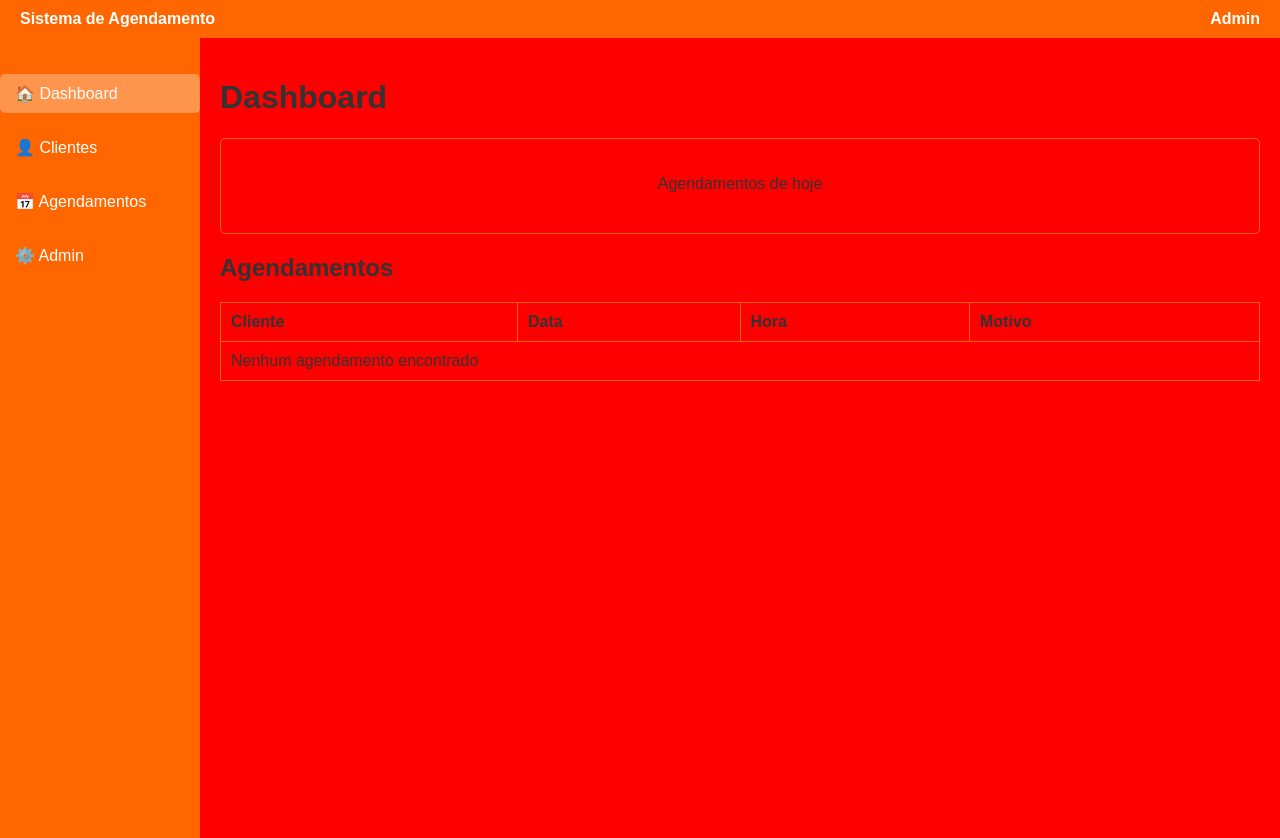
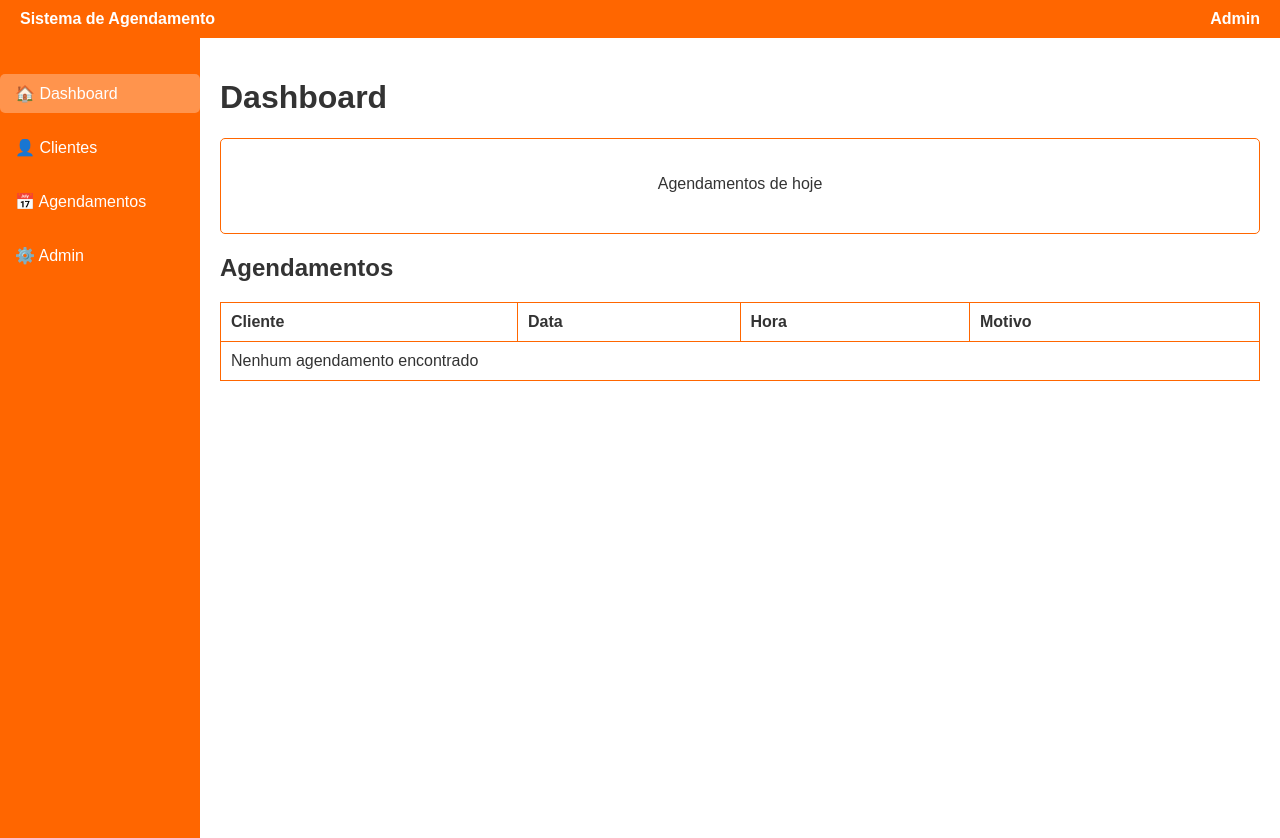
Before and after one commit to joabvieiradefranca/agendamento, a Django app: page / in a window 1280 px wide. Run offline with Django 5.2, Linux system fonts and the light colour scheme.

Commit message:
commit de novo no projeto

```diff
--- a/agenda/static/agenda/css/style.css
+++ b/agenda/static/agenda/css/style.css
@@ -1,7 +1,7 @@
 body {
     margin: 0;
     font-family: Arial, sans-serif;
-    background: red !important;
+    background: #fff;
     color: #333;
 }
 
```
